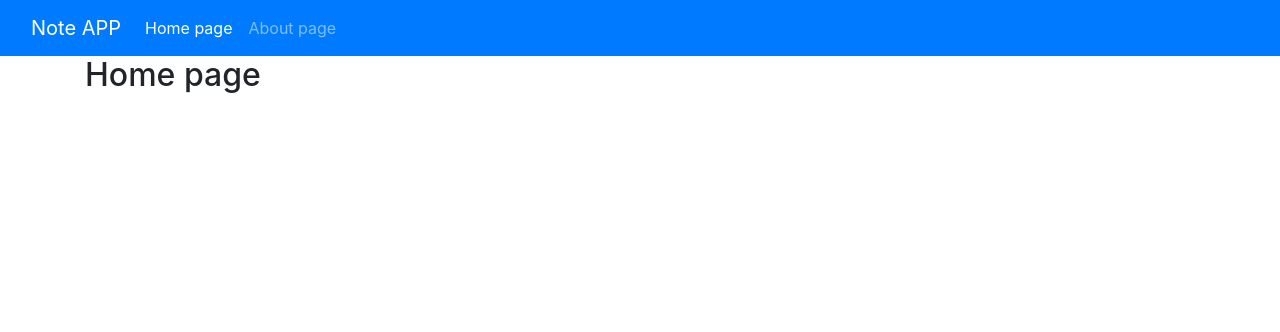
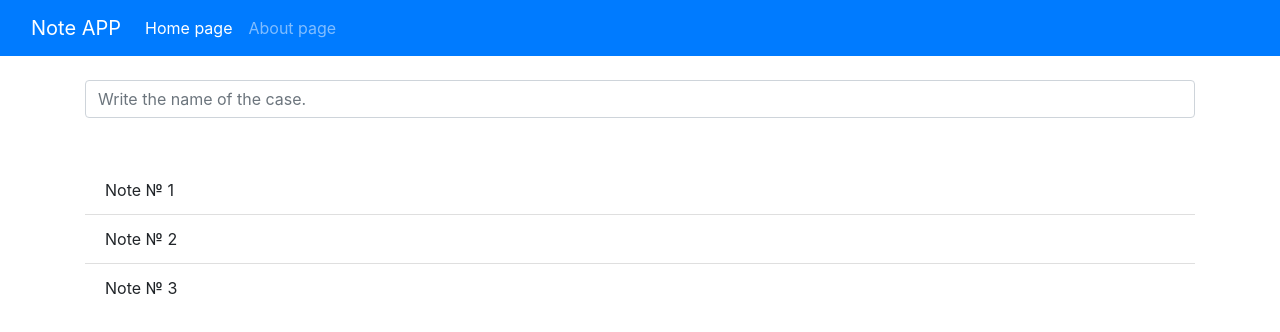
Before and after one commit to PanDmitriy/react-note-app-2021, a React (Create React App) app: page / in a window 1280 px wide. Shown: the top 332 px of the page. Built offline with nearby package versions, Linux system fonts and the light colour scheme.

Commit message:
created Form and Notes/ added to MainPage.

```diff
--- /dev/null
+++ b/src/components/Form.js
@@ -0,0 +1,9 @@
+import React from 'react';
+
+export const Form = () => {
+  return (
+    <form>
+      <input type="text" className="form-control" placeholder="Write the name of the case."/>
+    </form>
+  )
+}
--- a/src/components/MainPage.js
+++ b/src/components/MainPage.js
@@ -1,11 +1,15 @@
 import React from 'react';
+import { Form } from './Form';
+import { Notes } from './Notes';
 
 export const MainPage = () => {
-
+  const notes = new Array(3).fill('').map( (_,i) => ({id: i, title: `Note № ${ i+1 }`}) );
+  // console.log(notes);
   return (
     <>
-      <div className="container pt4">
-        <h2>Home page</h2>
+      <div className="container pt-4">
+        <Form/>
+        <Notes notes={notes} />
       </div>
     </>
   );
--- /dev/null
+++ b/src/components/Notes.js
@@ -0,0 +1,12 @@
+import React from 'react';
+
+export const Notes = ({notes}) => {
+
+  return (
+    <ul className="list-group list-group-flush py-5" >
+      { notes.map( note => (
+          <li className="list-group-item" key={note.id}> {note.title} </li>
+        ))}
+    </ul>
+  )
+}
```
